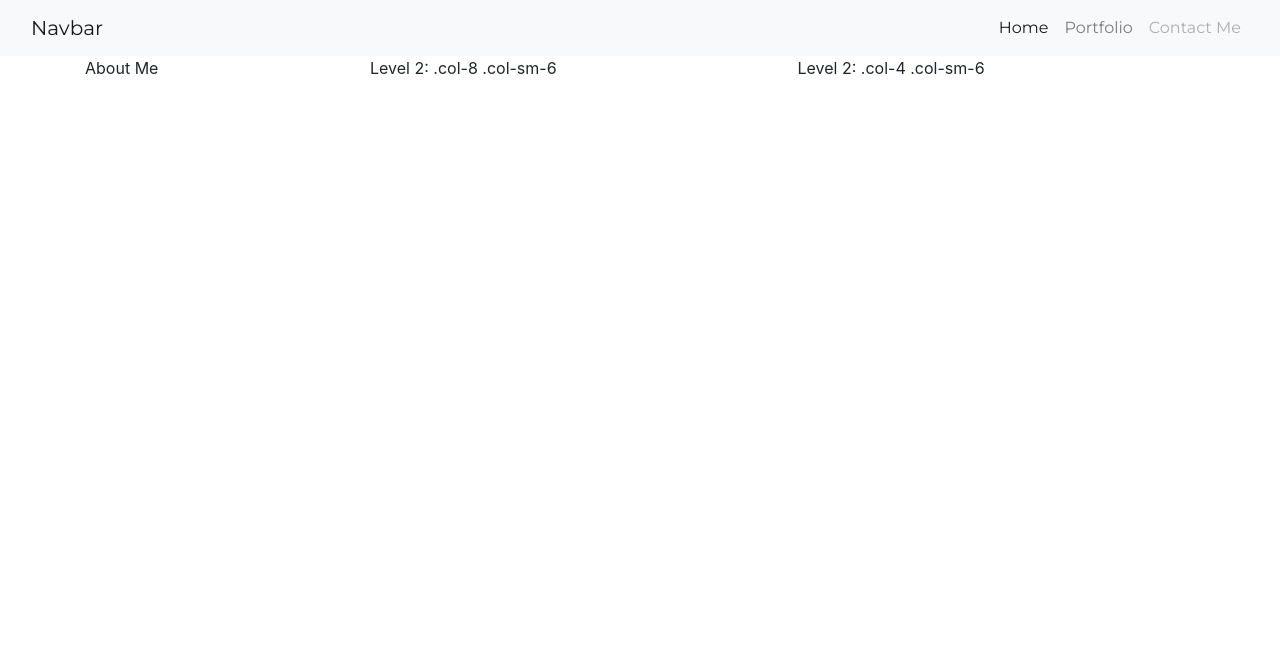
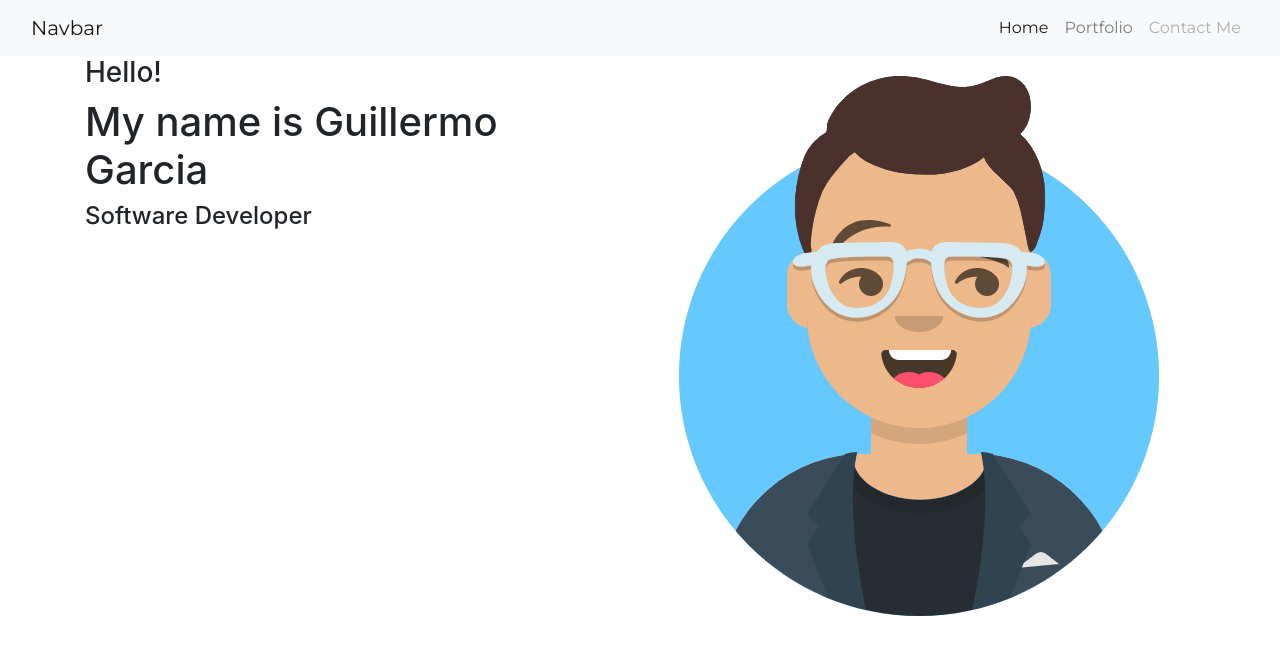
Before and after one commit to guie01/Guillermo-Garcia-Portfolio, a plain HTML site: page index.html in a window 1280 px wide. Drawn offline with nearby package versions, Linux system fonts and the light colour scheme.

Commit message:
added image to the cover page and edited the cover page text

```diff
--- a/index.html
+++ b/index.html
@@ -44,21 +44,16 @@
     <section class = "main-body">
     <div class="container">
         <div class="row">
-          <div class="col-sm-3">
-            About Me
+          <div class="col-lg-6 col-md-12">
+          <h3 class ="salute">Hello!</h3>
+          <h1 class = "text-salute">My name is Guillermo Garcia</h1>
+          <h4 class = "text-title">Software Developer</h4>
           </div>
-          <div class="col-sm-9">
-            <div class="row">
-              <div class="col-8 col-sm-6">
-                Level 2: .col-8 .col-sm-6
-              </div>
-              <div class="col-4 col-sm-6">
-                Level 2: .col-4 .col-sm-6
-              </div>
-            </div>
+          <div class="col-lg-6 col-md-12">
+            <img src="./images/avataaars.png" class="img-fluid" alt="logo">
           </div>
         </div>
-      </div>
+    </div>
     </section>
 </body>
 
```
Also changed, not shown: images/avataaars.png (added), images/photo3.jfif (added).
